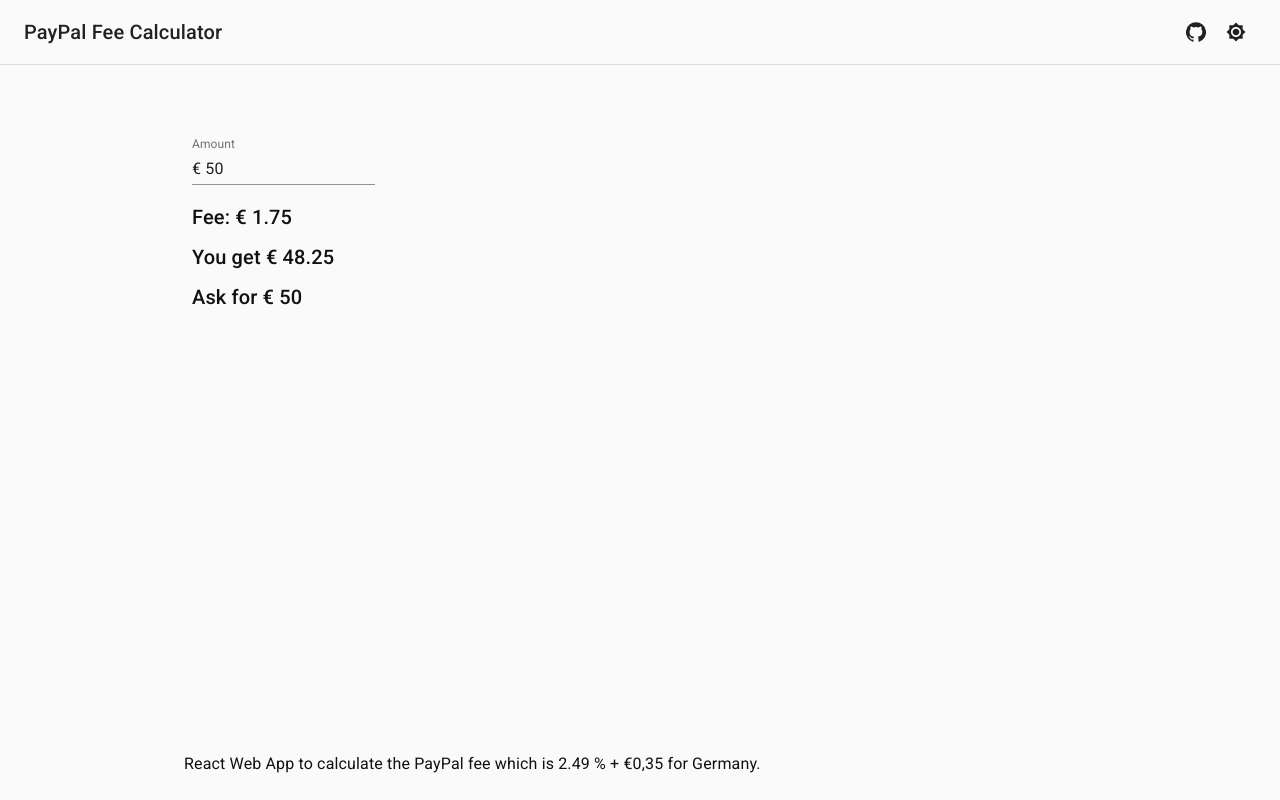
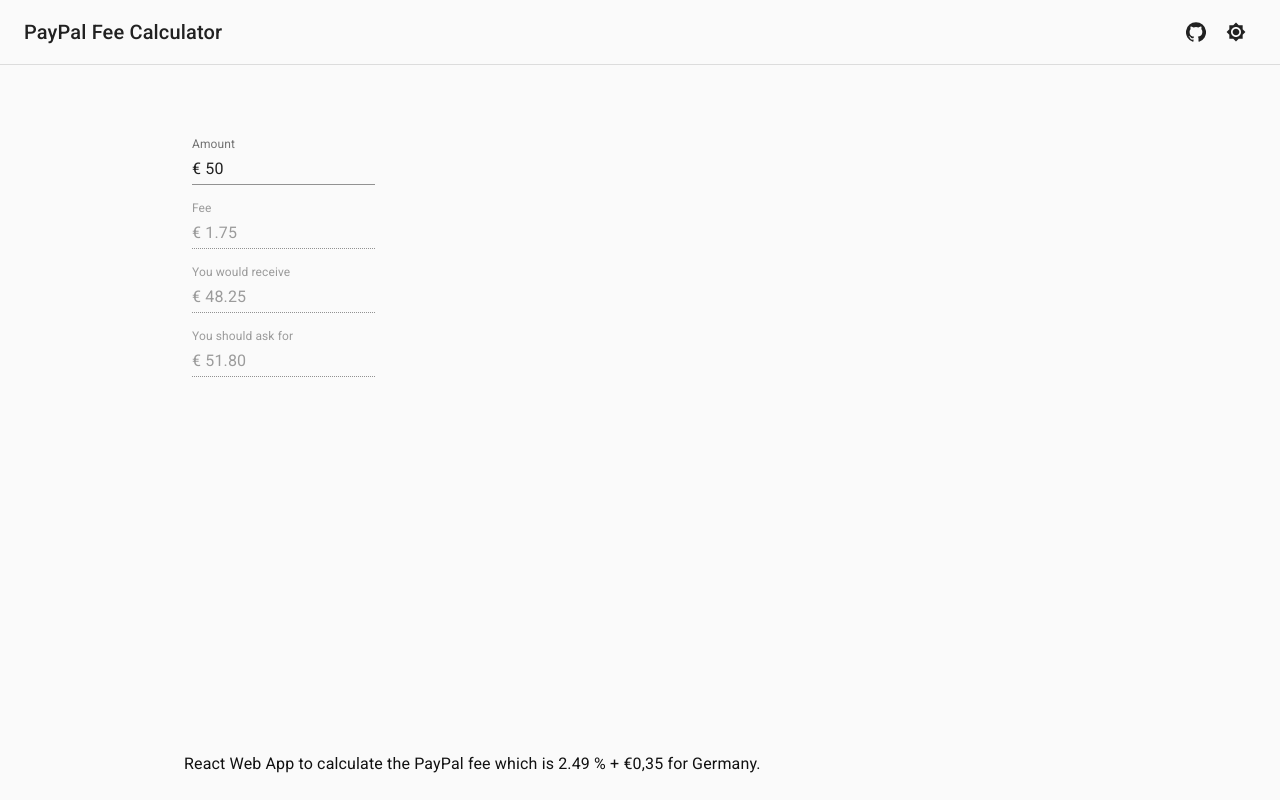
Before and after one commit to JoHoop/paypal-fee-calculator, a React (Create React App) app: page / in a window 1280 px wide. Built offline with nearby package versions, Linux system fonts and the light colour scheme.

Commit message:
Remove propTypes and add values object

```diff
--- a/src/Components/Calculator.js
+++ b/src/Components/Calculator.js
@@ -1,5 +1,4 @@
-import React from "react";
-import PropTypes from "prop-types";
+import React, { useState } from "react";
 import NumberFormat from "react-number-format";
 import { makeStyles } from "@material-ui/core/styles";
 import { TextField, Typography } from "@material-ui/core";
@@ -34,46 +33,64 @@
   );
 };
 
-NumberFormatCustom.propTypes = {
-  inputRef: PropTypes.func.isRequired,
-  name: PropTypes.string.isRequired,
-  onChange: PropTypes.func.isRequired,
-};
-
 export const Calculator = () => {
   const classes = useStyles();
-  const [amount, setAmount] = React.useState("50");
-  const [fee, setFee] = React.useState("1.75");
-  const [ask, setAsk] = React.useState("50");
+  const [values, setValues] = useState({
+    amount: "50",
+    fee: "1.75",
+    receive: "48.25",
+    ask: "51.80",
+  });
 
   const handleChange = (event) => {
-    setAmount(event.target.value);
-    setFee((event.target.value * 0.029 + 0.3).toFixed(2));
-    setAsk((event.target.value * 1.03 + 0.309).toFixed(2));
+    const value = event.target.value;
+    const fees = value * 0.029 + 0.3;
+
+    setValues({
+      amount: value,
+      fee: fees.toFixed(2),
+      receive: (value - fees).toFixed(2),
+      ask: ((value + 0.3) / 0.971).toFixed(2),
+    });
   };
 
   return (
     <div className={classes.root}>
       <TextField
         label="Amount"
-        value={amount}
+        value={values.amount}
         onChange={handleChange}
-        name="numberformat"
-        id="formatted-numberformat-input"
         InputProps={{
           inputComponent: NumberFormatCustom,
         }}
       />
       <br />
-      <Typography variant="h6" color="inherit">
-        Fee: € {fee}
-      </Typography>
-      <Typography variant="h6" color="inherit">
-        You get € {amount - fee}
-      </Typography>
-      <Typography variant="h6" color="inherit">
-        Ask for € {ask}
-      </Typography>
+      <TextField
+        label="Fee"
+        value={values.fee}
+        disabled
+        InputProps={{
+          inputComponent: NumberFormatCustom,
+        }}
+      />
+      <br />
+      <TextField
+        label="You would receive"
+        value={values.receive}
+        disabled
+        InputProps={{
+          inputComponent: NumberFormatCustom,
+        }}
+      />
+      <br />
+      <TextField
+        label="You should ask for"
+        value={values.ask}
+        disabled
+        InputProps={{
+          inputComponent: NumberFormatCustom,
+        }}
+      />
     </div>
   );
 };
```
